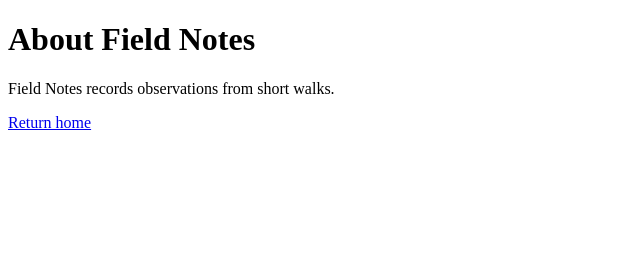
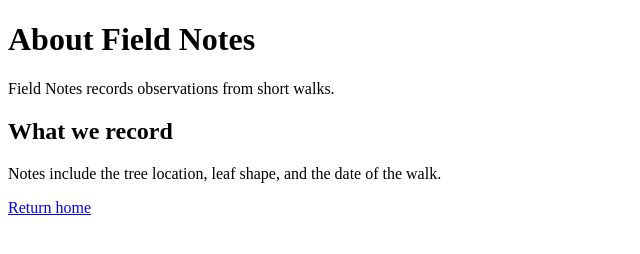
Before and after one commit to Harry-2005/software-design-practices-sga, a plain HTML site: page about.html in a window 1280 px wide. Shown: the whole page, without its empty margins (0-640 px from the left). Drawn offline with Linux system fonts and the light colour scheme.

Commit message:
"Describe field observations"

```diff
--- a/about.html
+++ b/about.html
@@ -9,6 +9,8 @@
   <main>
     <h1>About Field Notes</h1>
     <p>Field Notes records observations from short walks.</p>
+    <h2>What we record</h2>
+    <p>Notes include the tree location, leaf shape, and the date of the walk.</p>
     <p><a href="index.html">Return home</a></p>
   </main>
 </body>
```
